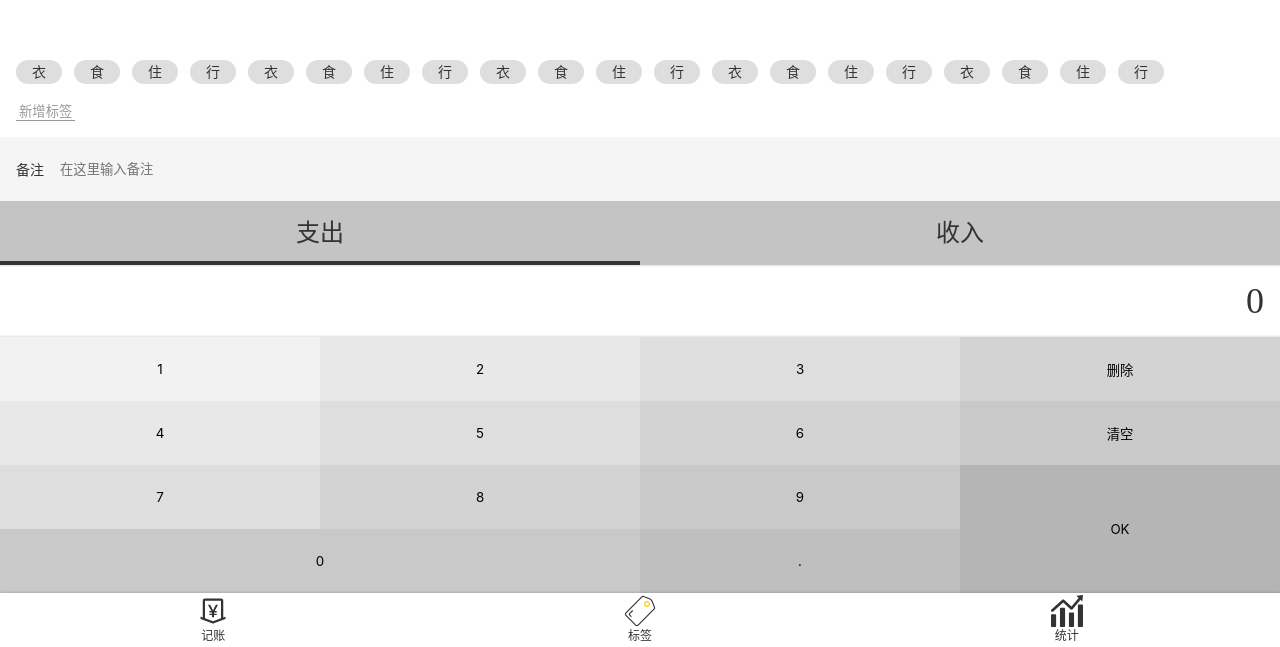
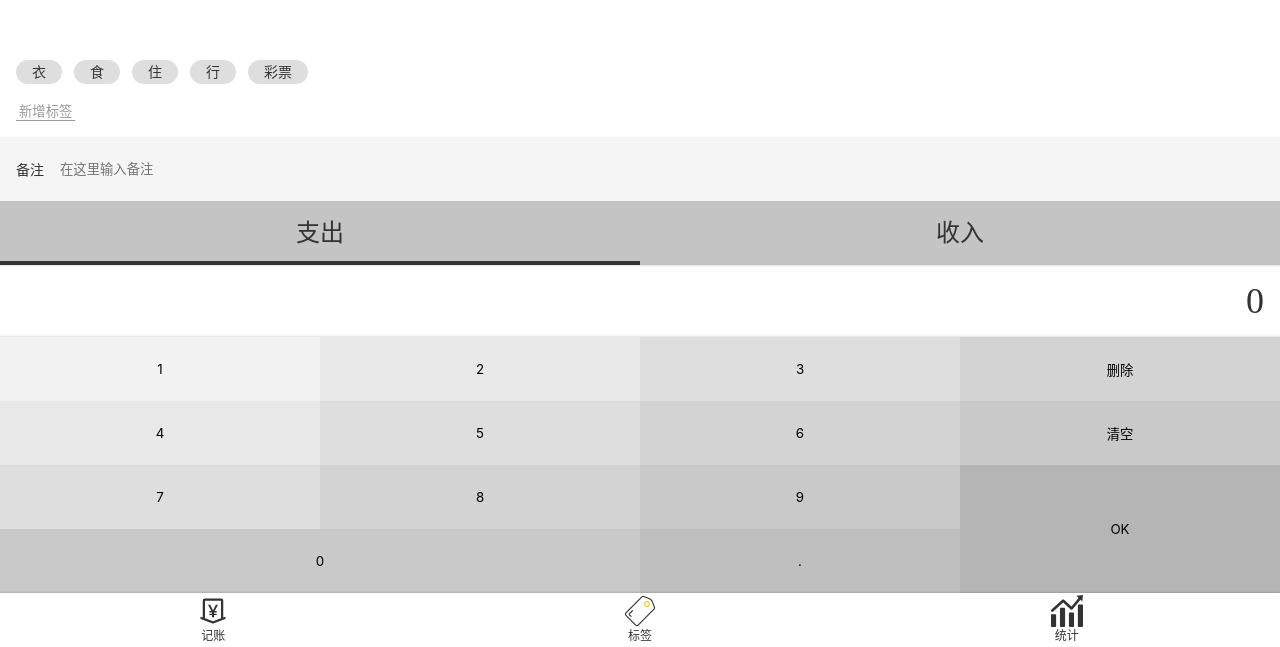
Before and after one commit to wh2887/morney, a Vue app: page /#/money in a window 1280 px wide. Shown: the part 153-800 px from the top of the page. Built offline with nearby package versions, Linux system fonts and the light colour scheme.

Commit message:
可以选中或取消tag

```diff
--- a/src/components/Money/Notes.vue
+++ b/src/components/Money/Notes.vue
@@ -1,6 +1,5 @@
 <template>
     <label class="notes">
-        {{value}}
         <span class="name">备注</span>
         <input type="text" v-model="value" placeholder="在这里输入备注">
     </label>
--- a/src/components/Money/Tags.vue
+++ b/src/components/Money/Tags.vue
@@ -4,34 +4,33 @@
             <button>新增标签</button>
         </div>
         <ul class="current">
-            <li>衣</li>
-            <li>食</li>
-            <li>住</li>
-            <li>行</li>
-            <li>衣</li>
-            <li>食</li>
-            <li>住</li>
-            <li>行</li>
-            <li>衣</li>
-            <li>食</li>
-            <li>住</li>
-            <li>行</li>
-            <li>衣</li>
-            <li>食</li>
-            <li>住</li>
-            <li>行</li>
-            <li>衣</li>
-            <li>食</li>
-            <li>住</li>
-            <li>行</li>
+            <li v-for="tag in dataSource" :key="tag"
+                :class="{selected:selectedTags.indexOf(tag)>=0}"
+                @click="toggle(tag)"
+            >{{tag}}
+            </li>
         </ul>
     </div>
 </template>
 
 <script lang="ts">
-  export default {
-    name: 'Tags'
-  };
+  import Vue from 'vue';
+  import {Component, Prop} from 'vue-property-decorator';
+
+  @Component
+  export default class Tags extends Vue {
+    @Prop() dataSource: string[] | undefined;  //tags 是一个字符串数组，目前为空
+    selectedTags: string[] = [];
+
+    toggle(tag: string) {
+      const index = this.selectedTags.indexOf(tag);
+      if (index >= 0) {
+        this.selectedTags.splice(index, 1);
+      } else {
+        this.selectedTags.push(tag);
+      }
+    }
+  }
 </script>
 
 <style lang="scss" scoped>
@@ -49,7 +48,8 @@
             overflow: auto;
 
             > li {
-                background: #d9d9d9d9;
+                $bg: #d9d9d9d9;
+                background: $bg;
                 $h: 24px;
                 height: $h;
                 line-height: $h;
@@ -57,6 +57,11 @@
                 padding: 0 16px;
                 margin-right: 12px;
                 margin-top: 4px;
+
+                &.selected {
+                    background: darken($bg, 50%);
+                    color: white;
+                }
             }
         }
 
--- a/src/views/Money.vue
+++ b/src/views/Money.vue
@@ -3,21 +3,26 @@
         <NumberPad/>
         <Types/>
         <Notes/>
-        <Tags/>
+        <Tags :data-source="tags"/>
     </Layout>
 </template>
 
-<script lang="ts">
+<script>
 
-  import NumberPad from '@/components/Money/NumberPad.vue';
-  import Tags from '@/components/Money/Tags.vue';
-  import Types from '@/components/Money/Types.vue';
-  import Notes from '@/components/Money/Notes.vue';
+  import NumberPad from '@/components/Money/NumberPad.vue'
+  import Tags from '@/components/Money/Tags.vue'
+  import Types from '@/components/Money/Types.vue'
+  import Notes from '@/components/Money/Notes.vue'
 
   export default {
     name: 'Money',
     components: {Notes, Types, Tags, NumberPad},
-  };
+    data() {
+      return {
+        tags: ['衣', '食', '住', '行','彩票']
+      }
+    }
+  }
 </script>
 
 <style lang="scss">
```
